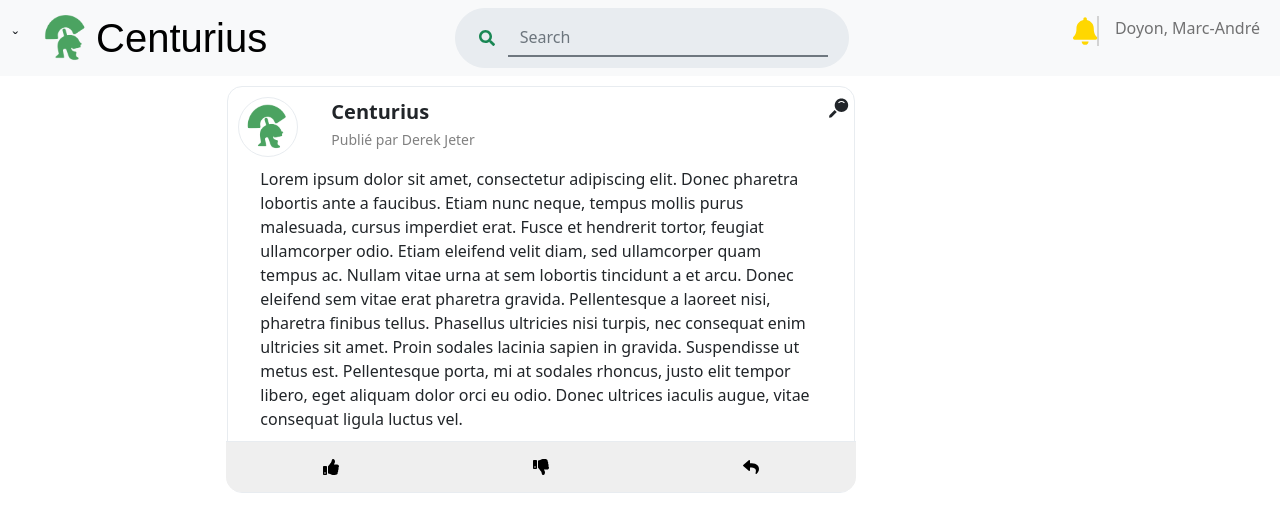
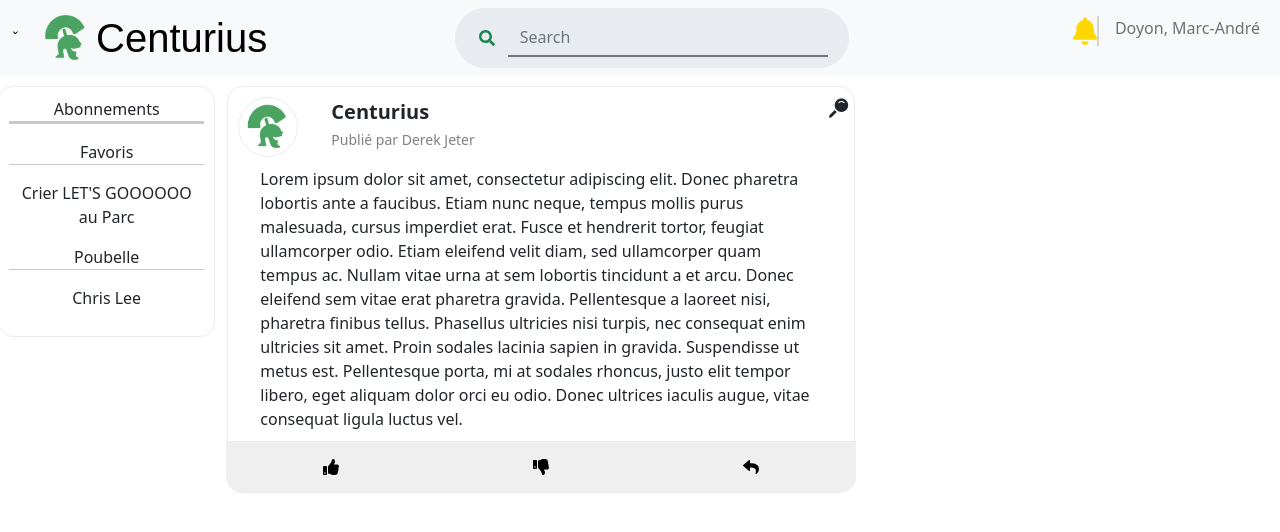
Before and after one commit to MtnDewD96/projet_centurius, a React (Create React App) app: page / in a window 1280 px wide. Shown: the top 532 px of the page. Built offline with nearby package versions, Linux system fonts and the light colour scheme; a web font is replaced by a local one.

Commit message:
Ajout des favoris

```diff
--- a/src/App.css
+++ b/src/App.css
@@ -158,3 +158,10 @@ input:focus {
   font-size: 16px;
   font-weight: bold;
 }
+
+.favoris_container {
+  border: #e8ecf0 1px solid;
+  border-radius: 15px;
+  padding: 10px !important;
+  margin: 10px !important;
+}
--- a/src/App.js
+++ b/src/App.js
@@ -3,7 +3,10 @@ import "./App.css";
 import Navbar_Cen from "./components/navbar";
 import { Col, Container, Row } from "react-bootstrap";
 import Post from "./components/post";
-
+import FavorisBar from "./components/favorisbar";
+import poubelleList from "./components/poubelleList";
+import favorisList from "./components/favorisList";
+import FavorisList from "./components/favorisList";
 function App() {
   return (
     <div>
@@ -14,7 +17,11 @@ function App() {
           <Col></Col>
         </Row>
         <Row>
-                    <Col md={2}></Col>
+          <Col md={2}>
+            <Row>
+              <FavorisBar />
+            </Row>
+          </Col>
           <Col md={6}>
             <Post />
           </Col>
--- /dev/null
+++ b/src/components/favoris.jsx
@@ -0,0 +1,20 @@
+import React, { Component } from "react";
+import { Container, Col, Row } from "react-bootstrap";
+
+class Favoris extends Component {
+  constructor(props) {
+    super(props);
+    this.state = {};
+  }
+  render() {
+    return (
+      <Col>
+        <Row>
+          <p className="text-center">Crier LET'S GOOOOOO au Parc</p>
+        </Row>
+      </Col>
+    );
+  }
+}
+
+export default Favoris;
--- /dev/null
+++ b/src/components/favorisList.jsx
@@ -0,0 +1,37 @@
+import React, { Component } from "react";
+import { Container, Col, Row } from "react-bootstrap";
+import Favoris from "./favoris";
+class FavorisList extends Component {
+  constructor(props) {
+    super(props);
+    this.state = {
+      showContent: true,
+      name: "Favoris",
+    };
+  }
+  render() {
+    const { showContent } = this.state;
+    return (
+      <Container className="poubelleList_container">
+        <Row className="poubelleList_header justify-content-center">
+          {this.formatName()}
+        </Row>
+        <Row>
+          <hr></hr>
+        </Row>
+        {showContent && <Favoris />}
+      </Container>
+    );
+  }
+
+  formatName() {
+    const { name } = this.state;
+    return name === "" ? "Favoris" : name;
+  }
+
+  showHideContent() {
+    this.setState({ showContent: !this.state.showContent });
+  }
+}
+
+export default FavorisList;
--- /dev/null
+++ b/src/components/favorisbar.jsx
@@ -0,0 +1,42 @@
+import React, { Component } from "react";
+import { Container, Col, Row } from "react-bootstrap";
+import FavorisList from "./favorisList";
+import PoubelleList from "./poubelleList";
+class FavorisBar extends Component {
+  constructor(props) {
+    super(props);
+    this.state = {
+      name: "Abonnements",
+    };
+  }
+  render() {
+    return (
+      <Container className="favoris_container">
+        <Col>
+          <Row className="favoris_header justify-content-center">
+            <Col className="d-flex justify-content-center">
+              {this.formatName()}
+            </Col>
+            <Row>
+              <hr className="favoris_ligne" style={{ height: 3 }}></hr>
+            </Row>
+            <Row>
+              <FavorisList />
+            </Row>
+            <Row>
+              <PoubelleList />
+            </Row>
+          </Row>
+        </Col>
+      </Container>
+    );
+  }
+
+  formatName() {
+    const { name } = this.state;
+    return name === "" ? "Favoris" : name;
+    //Aller chercher le nom du groupe dans les favoris du user dans la BD et le passer à name
+  }
+}
+
+export default FavorisBar;
--- /dev/null
+++ b/src/components/poubelle.jsx
@@ -0,0 +1,19 @@
+import React, { Component } from "react";
+import { Container, Col, Row } from "react-bootstrap";
+class Poubelle extends Component {
+  constructor(props) {
+    super(props);
+    this.state = {};
+  }
+  render() {
+    return (
+      <Col>
+        <Row>
+          <p className="text-center">Chris Lee</p>
+        </Row>
+      </Col>
+    );
+  }
+}
+
+export default Poubelle;
--- /dev/null
+++ b/src/components/poubelleList.jsx
@@ -0,0 +1,37 @@
+import React, { Component } from "react";
+import { Container, Row } from "react-bootstrap";
+import Poubelle from "./poubelle";
+class PoubelleList extends Component {
+  constructor(props) {
+    super(props);
+    this.state = {
+      showContent: true,
+      name: "Poubelle",
+    };
+  }
+  render() {
+    const { showContent } = this.state;
+    return (
+      <Container className="poubelleList_container">
+        <Row className="poubelleList_header justify-content-center">
+          {this.formatName()}
+        </Row>
+        <Row>
+          <hr></hr>
+        </Row>
+        {showContent && <Poubelle />}
+      </Container>
+    );
+  }
+
+  formatName() {
+    const { name } = this.state;
+    return name === "" ? "Poubelle" : name;
+    //Aller chercher le nom du groupe dans les favoris du user dans la BD et le passer à name
+  }
+  showHideContent() {
+    this.setState({ showContent: !this.state.showContent });
+  }
+}
+
+export default PoubelleList;
```
Also changed, not shown: src/components/post.jsx (+13 -18 lines), src/index.js (+4 -4 lines), src/components/commentList.jsx (indentation only), 1 other file (tests, documents, lock files or other folders). Lines whose indentation alone changed are shown as unchanged.
